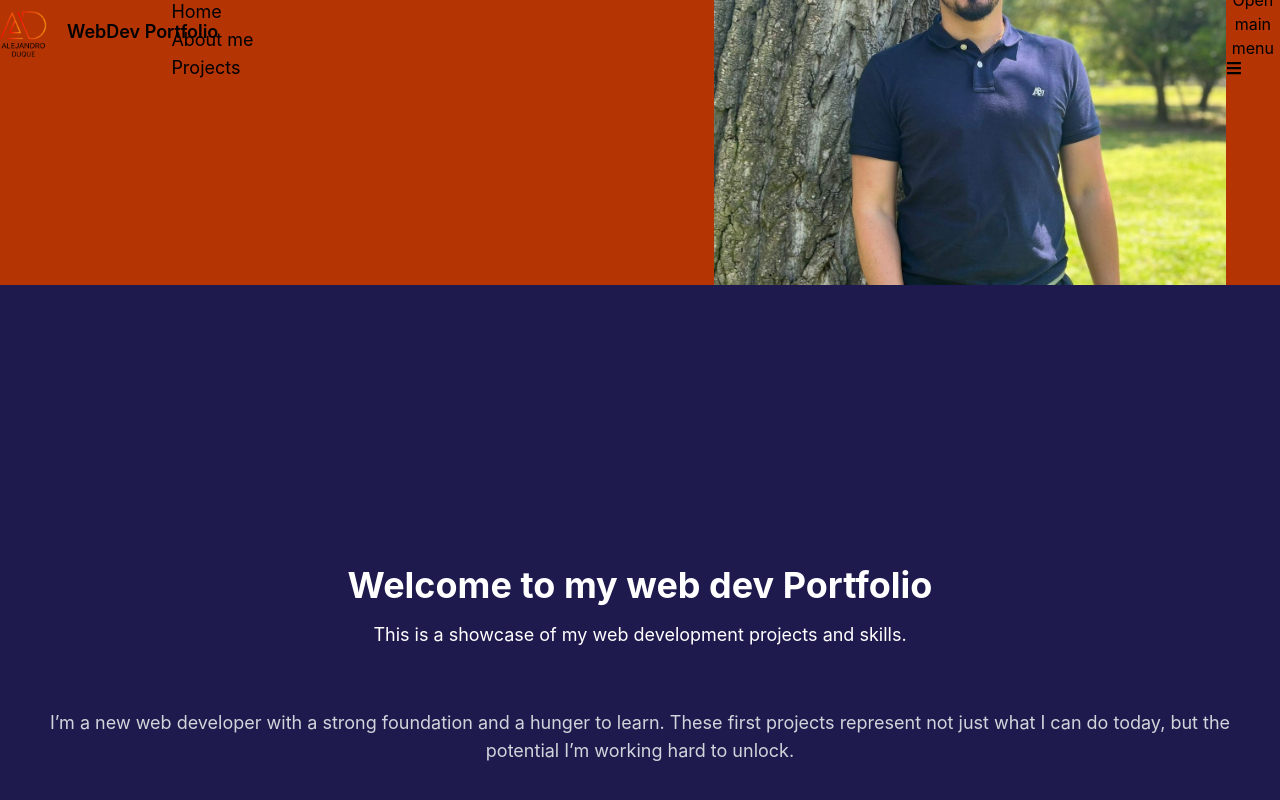
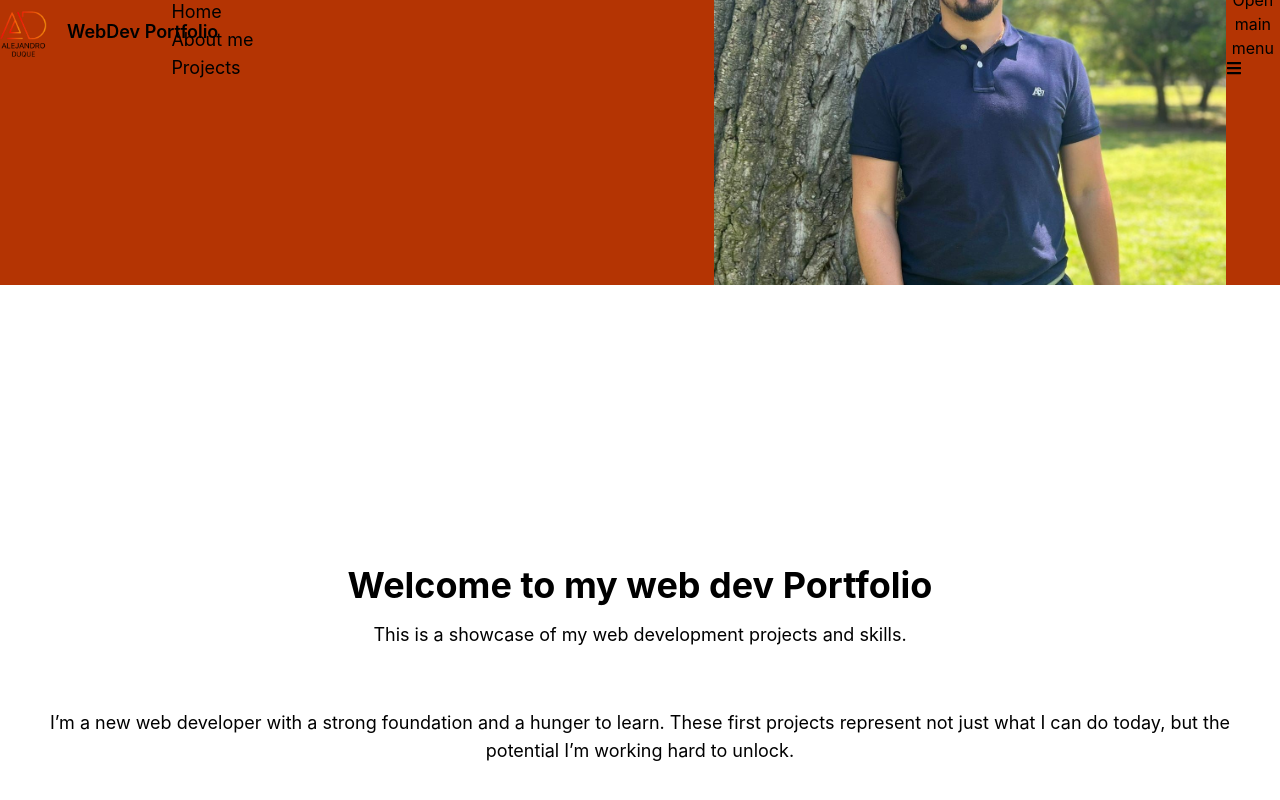
Before and after one commit to AlejandroDuqueG-design/Portfolio, a React (Vite) app: page / in a window 1280 px wide. Shown: the part 222-1022 px from the top of the page. Built offline with nearby package versions, Linux system fonts and the light colour scheme.

Commit message:
style: change color bg

```diff
--- a/src/pages/AboutMePage.tsx
+++ b/src/pages/AboutMePage.tsx
@@ -1,6 +1,6 @@
 function AboutMePage() {
   return (
-    <div className="flex flex-col items-center justify-center min-h-screen bg-indigo-950 text-white">
+    <div className="flex flex-col items-center justify-center min-h-screen bg-white text-black">
       <h3 className="text-3xl font-bold">I am Alejandro Duque.</h3>
       <p className="mt-4 text-lg p-10">
         I am a frontend web developer UX/UI Designer with experience in React, TypeScript, and Tailwind CSS. Passionate about creating user-friendly
--- a/src/pages/HomePage.tsx
+++ b/src/pages/HomePage.tsx
@@ -1,10 +1,10 @@
 function HomePage() {
   return (
-    <div className="flex flex-col items-center justify-center min-h-screen bg-indigo-950 text-white">
+    <div className="flex flex-col items-center justify-center min-h-screen bg-white text-black">
       <h1 className="text-4xl font-bold mb-4">Welcome to my web dev Portfolio</h1>
       <h3 className="text-lg mb-5">This is a showcase of my web development projects and skills.</h3>
 
-      <p className="text-lg text-gray-300 p-10 text-center">
+      <p className="text-lg text-black p-10 text-center">
         I’m a new web developer with a strong foundation and a hunger to learn. These first projects represent not just what I can do today, but the
         potential I’m working hard to unlock.
       </p>
--- a/src/pages/ProjectsPage.tsx
+++ b/src/pages/ProjectsPage.tsx
@@ -4,7 +4,7 @@ import { Link } from "react-router";
 
 function ProjectsPage() {
   return (
-    <div className="flex flex-col items-center justify-center min-h-screen bg-indigo-950 text-white">
+    <div className="flex flex-col items-center justify-center min-h-screen bg-white text-black">
       <h3 className="text-2xl font-bold mt-5 mb-5">Web Development Projects</h3>
 
       <p className="text-lg p-10">
@@ -16,8 +16,8 @@ function ProjectsPage() {
 
       {/* LINK TO PROJECT 1 */}
       {projects.map((project) => (
-        <Card className="max-w-md mb-3" imgAlt="Interfaz Screenshot" imgSrc={project.imageUrl}>
-          <h5 className="text-3xl font-bold tracking-tight text-gray-900 dark:text-white">{project.title}</h5>
+        <Card className="max-w-md mb-5" imgAlt="Interfaz Screenshot" imgSrc={project.imageCover}>
+          <h5 className="text-3xl font-bold flex items/center justify-center tracking-tight text-gray-900 dark:text-white">{project.title}</h5>
           <p className="font-normal text-gray-700 dark:text-gray-400">{project.description}</p>
           <Link to={`/projects/${project.id}`} key={project.id} className="w-full">
             <Button className="mt-2 w-full flex items-center justify-center text-2xl font-normal" style={{ backgroundColor: "#581c87" }}>
```
